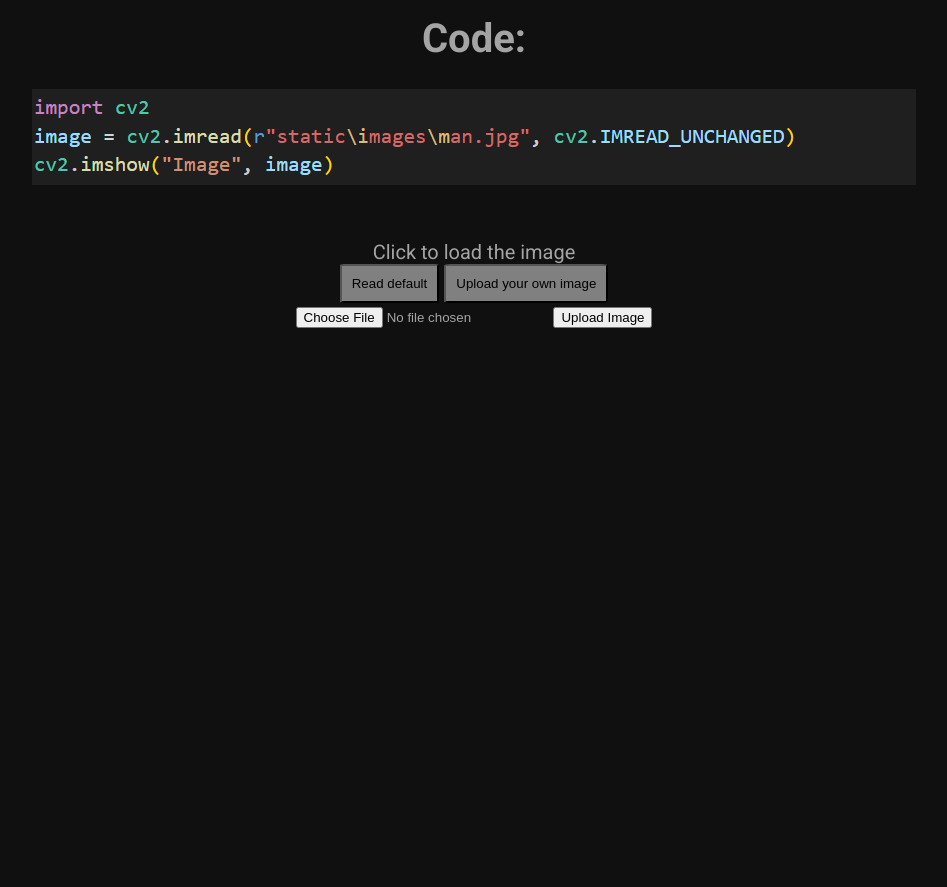
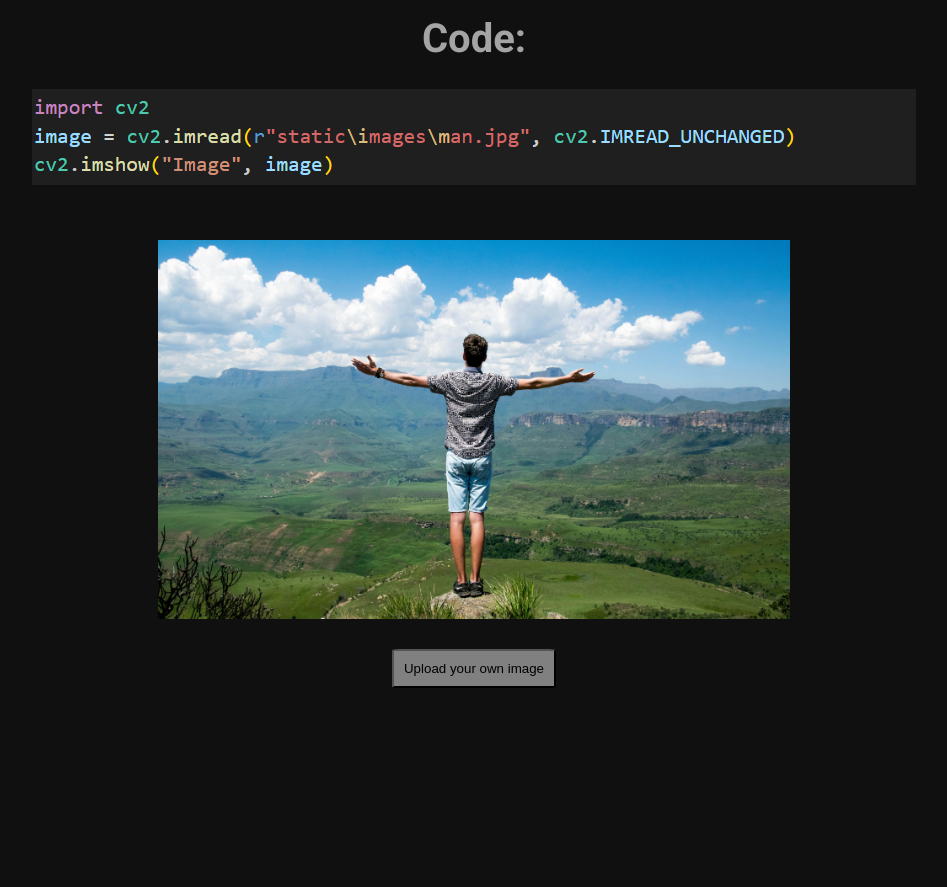
Before and after one commit to jacobfishel/Dark-Hair_detection, a Flask app: page /views/core_operations/ in a window 1280 px wide. Shown: the part 589-1476 px from the top of the page, without its empty margins (166-1113 px from the left). Before the commit the page ends 917 px from the top, so only its background shows below. Run offline with Flask 3, Linux system fonts and the light colour scheme.

Commit message:
user can upload an image

```diff
--- a/static/core_operations.css
+++ b/static/core_operations.css
@@ -25,6 +25,7 @@
   background-color: gray;
   border-radius: 4%;
   padding: 10px;
+  margin-top: 20px;
 }
 
 .core-operations-button:hover {
@@ -37,5 +38,32 @@
   transition: opacity 0.15s;
 }
 
+.upload_image {
+  display: flex;
+  align-items: center;
+  justify-content: center;
+  flex-direction: column;
+  gap: 10px;
+}
+
+.upload_image input {
+  display: none;
+}
+
+.upload_image label {
+  cursor: pointer;
+  font-size: 16px;
+  padding: 8px 12px;
+  background-color: #007bff; /* Button color */
+  color: white;
+  border: none;
+  border-radius: 4px;
+  text-align: center;
+  margin-top: 10px;
+}
+
+#file-input {
+  display: none;
+}
 
 /* <img class="default-image" src="{{ url_for('static', filename='images/man.jpg') }}" alt="Image"> */
--- a/static/general.css
+++ b/static/general.css
@@ -42,3 +42,14 @@ th {
     text-align: left;
     color: rgb(213, 213, 213);
 }
+
+label{
+    display: block;
+    width: auto;
+    background: #e3362c;
+    color: #fff;
+    padding: 12px;
+    margin: 10px auto;
+    border-radius: 5px;
+    cursor: pointer;
+}
--- /dev/null
+++ b/static/js/core-operations.js
@@ -0,0 +1,19 @@
+document.getElementById('file-input').addEventListener('change', replaceImage);
+
+function replaceImage() {
+    const fileInput = document.getElementById('file-input');
+    const displayedImage = document.getElementById('displayed-image');
+
+    // Check if a file was selected
+    if (fileInput.files && fileInput.files[0]) {
+        const reader = new FileReader();
+
+        reader.onload = function (e) {
+            // Set the new image source
+            displayedImage.src = e.target.result;
+        };
+
+        // Read the file as a data URL (base64 encoded string)
+        reader.readAsDataURL(fileInput.files[0]);
+    }
+}
--- a/templates/core_operations.html
+++ b/templates/core_operations.html
@@ -53,26 +53,17 @@
         <div class="code-image">
             <img src="{{ url_for('static', filename='images/show_image_code.png') }}" alt="Image" style="height: auto;">
         </div>
-        <div>
-            Click to load the image
-        </div>
-        <div>
-            <button class="core-operations-button" id="default-image">Read default</button>
-            <button class="core-operations-button">Upload your own image</button>
+
+        <div class="upload_image">
+            <img class="default-image" src="{{ url_for('static', filename='images/man.jpg') }}" alt="Upload an image" id="displayed-image">
+            <button class="core-operations-button" onclick="document.getElementById('file-input').click();">Upload your own image</button>
+            <input type="file" accept="image/*" id="file-input">
         </div>
 
-        <!-- Form to upload the image -->
-        <form id="uploadForm" action="/upload" method="POST" enctype="multipart/form-data">
-            <input type="file" id="imageInput" name="image" accept="image/*" required>
-            <button type="submit">Upload Image</button>
-        </form>
-
-        <!-- Container to display the uploaded image preview -->
-        <div id="imageContainer">
-            <img id="uploadedImage" src="" alt="Uploaded Image" style="display: none; max-width: 100%; height: auto;">
-        </div>
     </div>
 
-    <script src="core-operations.js"></script>
+    <!-- <script src="core-operations.js"></script> -->
+    <script src="{{ url_for('static', filename='js/core-operations.js') }}"></script>
+
 </body>
 </html>
```
Also changed, not shown: static/core-operations.js (deleted, +0 -17 lines), static/js/index.js (renamed from static/index.js).
